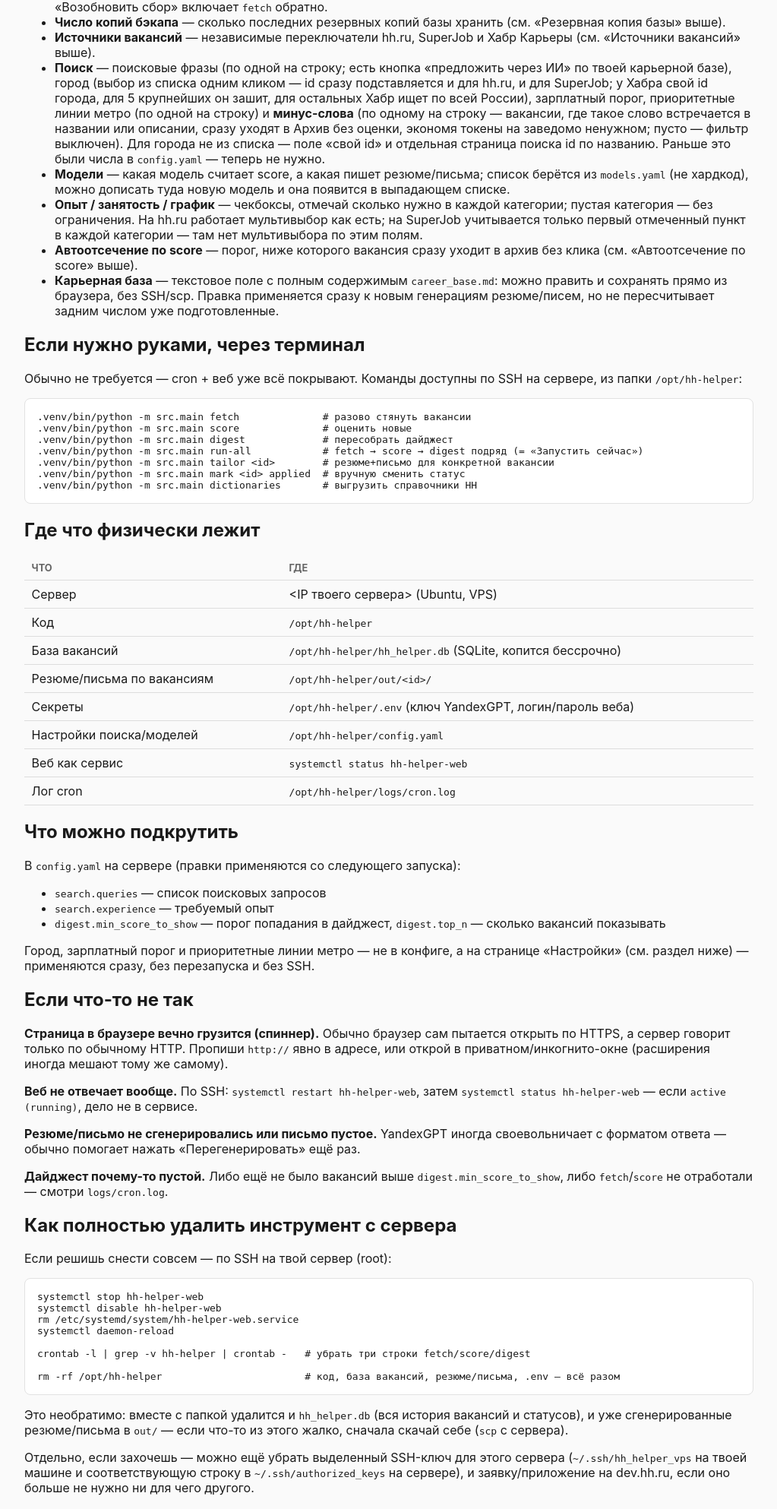
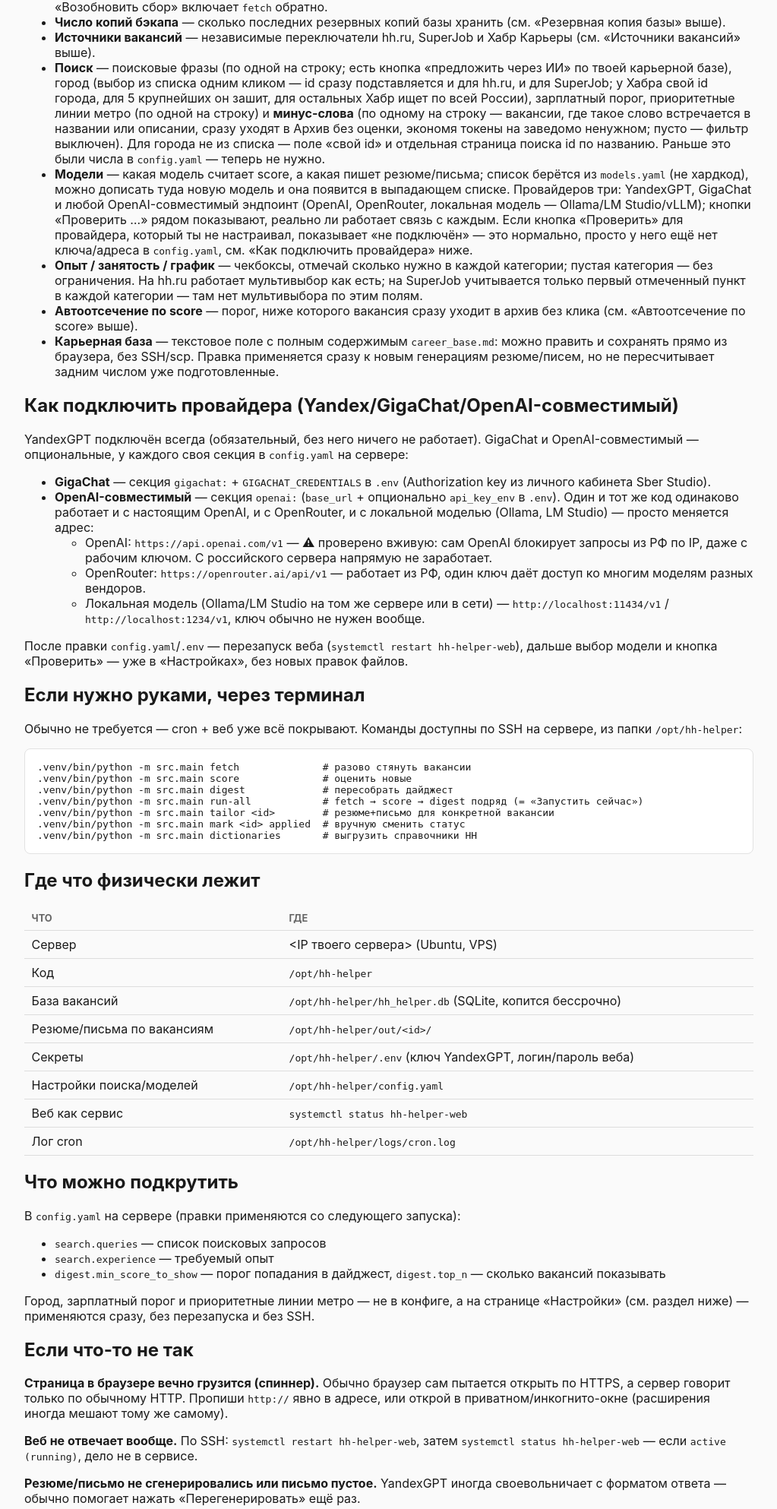
Before and after one commit to oleko/hh-helper, a Python web app: template src/templates/help.html in a window 1280 px wide. Shown: the part 4035-6021 px from the top of the page at 76% size, without its empty margins (128-1151 px from the left). Run offline with Jinja, Linux system fonts and the light colour scheme; the template is opened without the code that fills it, so the values that code supplies are empty.

Commit message:
Friendlier OpenAI connection errors + Help section on connecting providers
Ping/model-list failures now show a plain "not connected, see Help" message
instead of the raw provider error (which can be a full JSON blob, e.g. the
real OpenAI response when it blocks a region) - details still go to the
server log. Help gained a "how to connect a provider" section covering
GigaChat and every OpenAI-compatible option (OpenAI, OpenRouter, local
models) plus the region-block caveat. CHANGELOG dated for today's work.

```diff
--- a/src/templates/help.html
+++ b/src/templates/help.html
@@ -231,7 +231,13 @@
       это были числа в <code>config.yaml</code> — теперь не нужно.</li>
   <li><strong>Модели</strong> — какая модель считает score, а какая пишет резюме/письма;
       список берётся из <code>models.yaml</code> (не хардкод), можно дописать туда
-      новую модель и она появится в выпадающем списке.</li>
+      новую модель и она появится в выпадающем списке. Провайдеров три:
+      YandexGPT, GigaChat и любой OpenAI-совместимый эндпоинт (OpenAI, OpenRouter,
+      локальная модель — Ollama/LM Studio/vLLM); кнопки «Проверить …» рядом
+      показывают, реально ли работает связь с каждым. Если кнопка «Проверить»
+      для провайдера, который ты не настраивал, показывает «не подключён» — это
+      нормально, просто у него ещё нет ключа/адреса в <code>config.yaml</code>,
+      см. «Как подключить провайдера» ниже.</li>
   <li><strong>Опыт / занятость / график</strong> — чекбоксы, отмечай сколько нужно
       в каждой категории; пустая категория — без ограничения. На hh.ru работает
       мультивыбор как есть; на SuperJob учитывается только первый отмеченный
@@ -243,6 +249,35 @@
       без SSH/scp. Правка применяется сразу к новым генерациям резюме/писем,
       но не пересчитывает задним числом уже подготовленные.</li>
 </ul>
+
+<h2>Как подключить провайдера (Yandex/GigaChat/OpenAI-совместимый)</h2>
+<p>YandexGPT подключён всегда (обязательный, без него ничего не работает).
+GigaChat и OpenAI-совместимый — опциональные, у каждого своя секция в
+<code>config.yaml</code> на сервере:</p>
+<ul>
+  <li><strong>GigaChat</strong> — секция <code>gigachat:</code> +
+      <code>GIGACHAT_CREDENTIALS</code> в <code>.env</code> (Authorization key
+      из личного кабинета Sber Studio).</li>
+  <li><strong>OpenAI-совместимый</strong> — секция <code>openai:</code>
+      (<code>base_url</code> + опционально <code>api_key_env</code>
+      в <code>.env</code>). Один и тот же код одинаково работает и с настоящим
+      OpenAI, и с OpenRouter, и с локальной моделью (Ollama, LM Studio) — просто
+      меняется адрес:
+      <ul>
+        <li>OpenAI: <code>https://api.openai.com/v1</code> —
+            ⚠ проверено вживую: сам OpenAI блокирует запросы из РФ по IP,
+            даже с рабочим ключом. С российского сервера напрямую не заработает.</li>
+        <li>OpenRouter: <code>https://openrouter.ai/api/v1</code> — работает из РФ,
+            один ключ даёт доступ ко многим моделям разных вендоров.</li>
+        <li>Локальная модель (Ollama/LM Studio на том же сервере или в сети) —
+            <code>http://localhost:11434/v1</code> / <code>http://localhost:1234/v1</code>,
+            ключ обычно не нужен вообще.</li>
+      </ul>
+  </li>
+</ul>
+<p>После правки <code>config.yaml</code>/<code>.env</code> — перезапуск веба
+(<code>systemctl restart hh-helper-web</code>), дальше выбор модели и кнопка
+«Проверить» — уже в «Настройках», без новых правок файлов.</p>
 
 <h2>Если нужно руками, через терминал</h2>
 <p>Обычно не требуется — cron + веб уже всё покрывают. Команды доступны по SSH на
```
Also changed, not shown: src/openai_client.py (+18 -4 lines), CHANGELOG.md.
